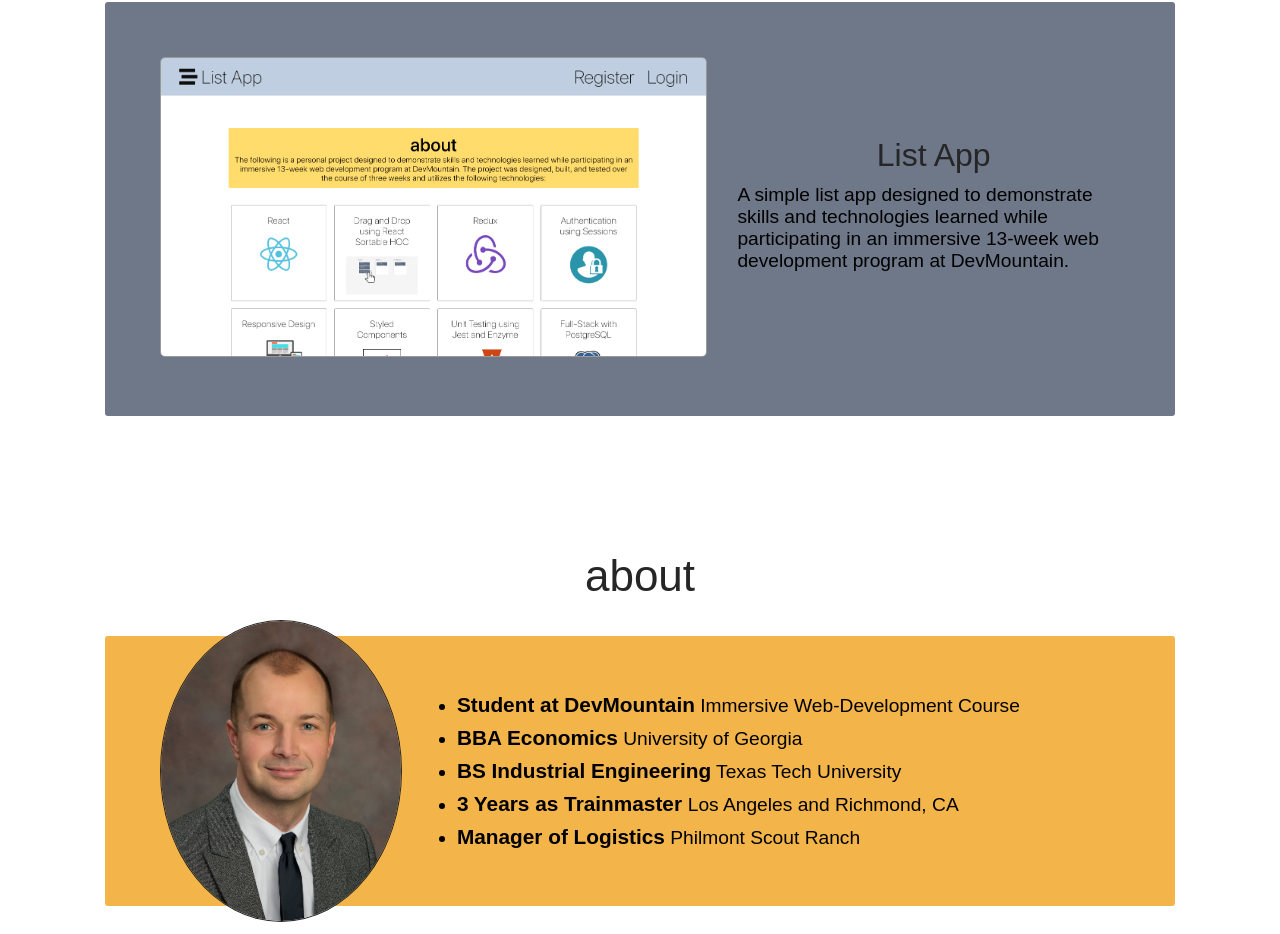
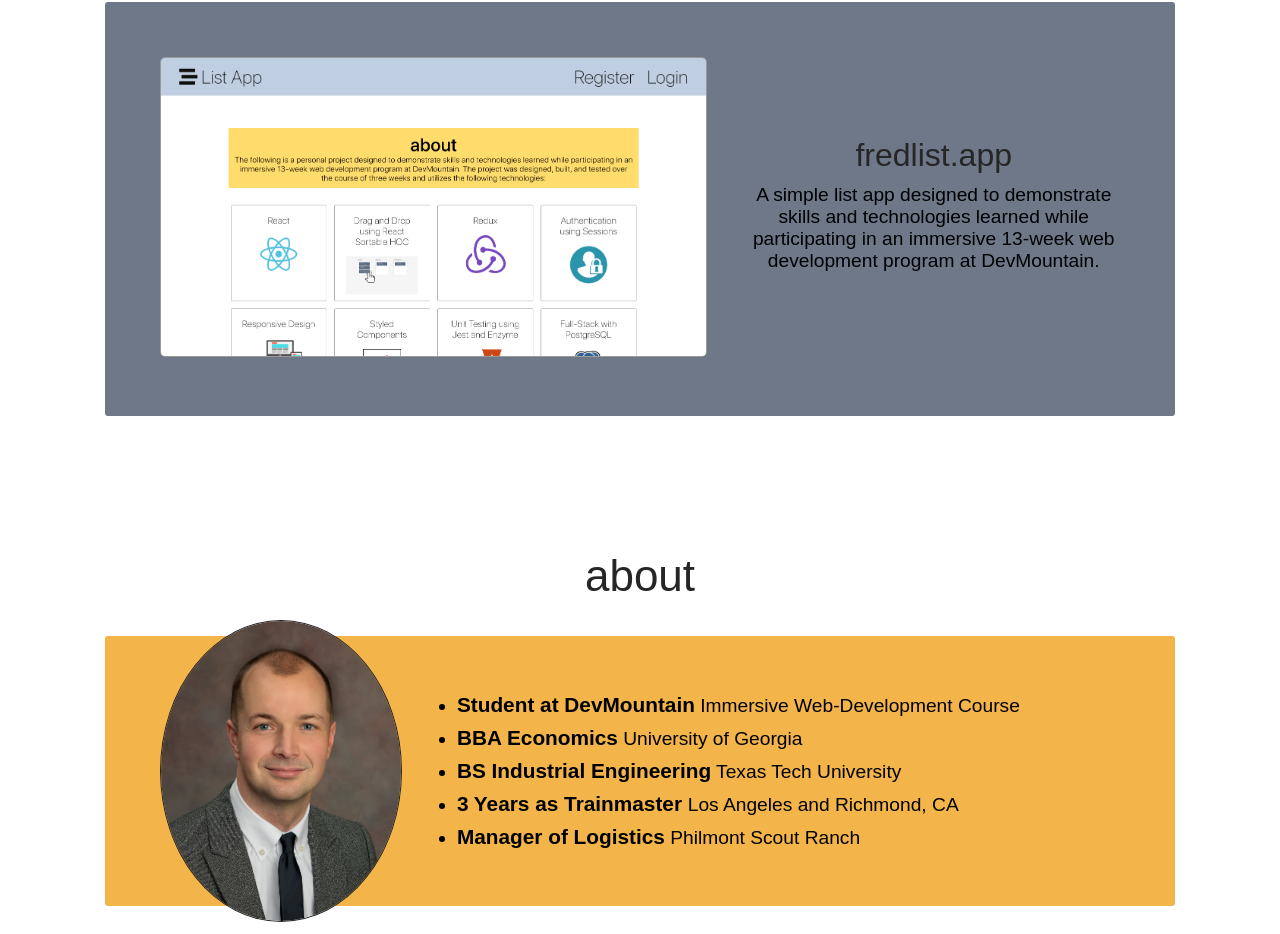
Before and after one commit to fdavison1/portfolio-mockup, a React (Create React App) app: page / in a window 1280 px wide. Shown: the part 933-1867 px from the top of the page. Built offline with nearby package versions, Linux system fonts and the light colour scheme.

Commit message:
updated link

```diff
--- a/src/App.js
+++ b/src/App.js
@@ -109,7 +109,7 @@
 font-size: 1.2rem
 font-family: sans-serif
 font-weight: 200
-text-align: left
+text-align: center
 margin: 10px
 @media (max-width: 500px){
   text-align: center
@@ -240,7 +240,7 @@
           </a>
           <ListApp>
           <A href='https://fredlist.app/' target='_blank' rel="noopener noreferrer">
-          <SubTitle>List App</SubTitle>
+          <SubTitle>fredlist.app</SubTitle>
           </A>
           <Paragraph>A simple list app designed to demonstrate skills and technologies learned while participating in an immersive 13-week web development program at DevMountain.</Paragraph>
           </ListApp>
```
